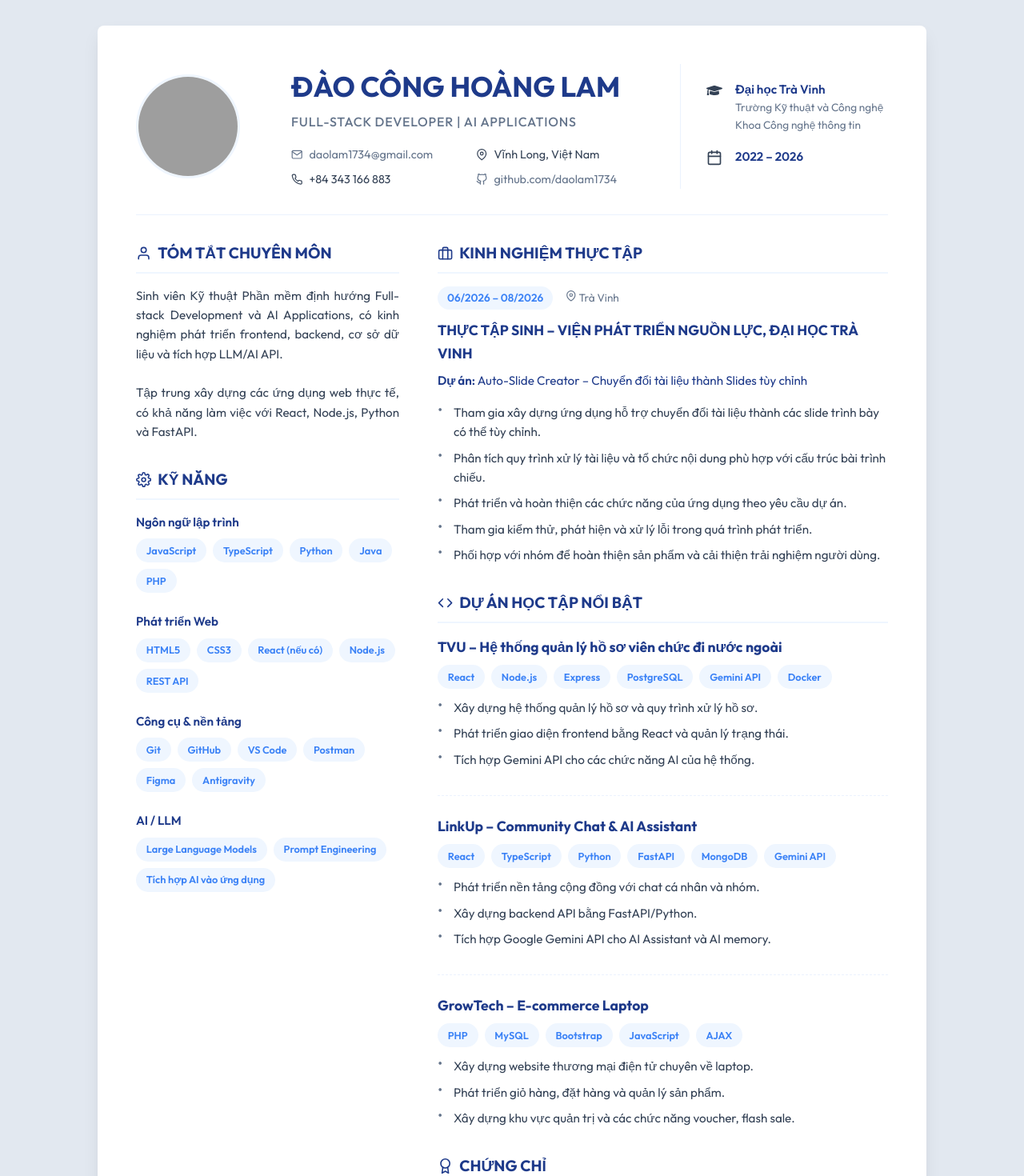
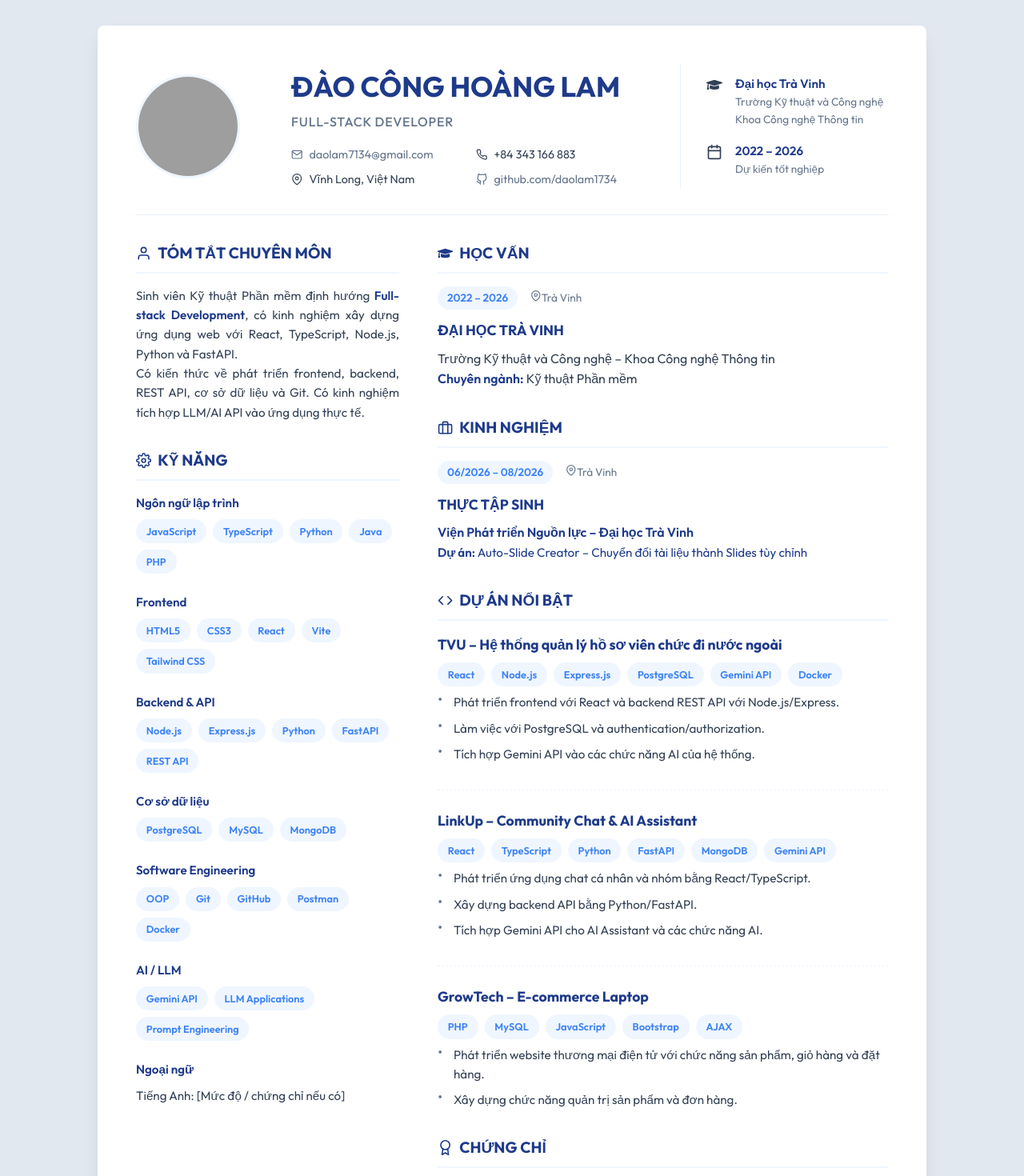
Before and after one commit to daolam1734/portfolio-cv, a React (Vite) app: page / in a window 1280 px wide. Shown: the top 1470 px of the page at 80% size. Built offline with nearby package versions, Linux system fonts and the light colour scheme; grey boxes are pictures that could not be loaded.

Commit message:
Update App.jsx content and HTML title

```diff
--- a/src/App.jsx
+++ b/src/App.jsx
@@ -1,207 +1,678 @@
 import React from 'react';
 import './index.css';
-import { FiMail, FiMapPin, FiPhone, FiGithub, FiCalendar, FiUser, FiSettings, FiBriefcase, FiCode, FiAward, FiTarget } from 'react-icons/fi';
+
+import {
+  FiMail,
+  FiMapPin,
+  FiPhone,
+  FiGithub,
+  FiCalendar,
+  FiUser,
+  FiSettings,
+  FiBriefcase,
+  FiCode,
+  FiAward,
+  FiTarget,
+} from 'react-icons/fi';
+
 import { FaGraduationCap } from 'react-icons/fa';
 
 function App() {
   return (
     <div className="container">
       <div className="cv-page">
-        {/* ================= HEADER ================= */}
+
+        {/* =====================================================
+            HEADER
+        ===================================================== */}
         <header className="cv-header animate-fade-in">
+
           <div className="header-left">
             <div className="profile-img">
-              {/* Thay src bằng link ảnh của bạn */}
-              <img src="https://i.pravatar.cc/300" alt="Profile" />
+              {/* Thay bằng ảnh cá nhân */}
+              <img
+                src="/profile.jpg"
+                alt="Đào Công Hoàng Lam"
+              />
             </div>
           </div>
 
           <div className="header-center">
             <h1>ĐÀO CÔNG HOÀNG LAM</h1>
-            <h2>FULL-STACK DEVELOPER | AI APPLICATIONS</h2>
+
+            <h2>
+              FULL-STACK DEVELOPER
+            </h2>
+
             <div className="contact-info">
-              <a href="mailto:daolam1734@gmail.com"><FiMail /> daolam1734@gmail.com</a>
-              <span><FiMapPin /> Vĩnh Long, Việt Nam</span>
-              <span><FiPhone /> +84 343 166 883</span>
-              <a href="https://github.com/daolam1734" target="_blank" rel="noreferrer"><FiGithub /> github.com/daolam1734</a>
+
+              <a href="mailto:daolam7134@gmail.com">
+                <FiMail />
+                daolam7134@gmail.com
+              </a>
+
+              <span>
+                <FiPhone />
+                +84 343 166 883
+              </span>
+
+              <span>
+                <FiMapPin />
+                Vĩnh Long, Việt Nam
+              </span>
+
+              <a
+                href="https://github.com/daolam1734"
+                target="_blank"
+                rel="noreferrer"
+              >
+                <FiGithub />
+                github.com/daolam1734
+              </a>
+
             </div>
           </div>
 
           <div className="header-right">
+
             <div className="header-edu-item">
-              <span className="icon"><FaGraduationCap /></span>
+              <span className="icon">
+                <FaGraduationCap />
+              </span>
+
               <div>
                 <strong>Đại học Trà Vinh</strong>
-                <p>Trường Kỹ thuật và Công nghệ<br />Khoa Công nghệ thông tin</p>
+
+                <p>
+                  Trường Kỹ thuật và Công nghệ
+                  <br />
+                  Khoa Công nghệ Thông tin
+                </p>
               </div>
             </div>
+
             <div className="header-edu-item">
-              <span className="icon"><FiCalendar /></span>
+              <span className="icon">
+                <FiCalendar />
+              </span>
+
               <div>
                 <strong>2022 – 2026</strong>
+                <p>Dự kiến tốt nghiệp</p>
               </div>
             </div>
+
           </div>
         </header>
 
+
         <main className="cv-layout">
-          {/* ================= CỘT TRÁI ================= */}
+
+          {/* =====================================================
+              LEFT COLUMN
+          ===================================================== */}
           <aside className="cv-left animate-fade-in delay-1">
 
+            {/* SUMMARY */}
             <section>
-              <h2><FiUser /> TÓM TẮT CHUYÊN MÔN</h2>
+
+              <h2>
+                <FiUser />
+                TÓM TẮT CHUYÊN MÔN
+              </h2>
+
               <p className="text-justify text-sm">
-                Sinh viên Kỹ thuật Phần mềm định hướng Full-stack Development
-                và AI Applications, có kinh nghiệm phát triển frontend, backend,
-                cơ sở dữ liệu và tích hợp LLM/AI API.<br /><br />
-                Tập trung xây dựng các ứng dụng web thực tế, có khả năng
-                làm việc với React, Node.js, Python và FastAPI.
+                Sinh viên Kỹ thuật Phần mềm định hướng
+                <strong> Full-stack Development</strong>, có kinh nghiệm
+                xây dựng ứng dụng web với React, TypeScript,
+                Node.js, Python và FastAPI.
               </p>
+
+              <p className="text-justify text-sm">
+                Có kiến thức về phát triển frontend, backend,
+                REST API, cơ sở dữ liệu và Git. Có kinh nghiệm
+                tích hợp LLM/AI API vào ứng dụng thực tế.
+              </p>
+
             </section>
 
+
+            {/* SKILLS */}
             <section>
-              <h2><FiSettings /> KỸ NĂNG</h2>
 
+              <h2>
+                <FiSettings />
+                KỸ NĂNG
+              </h2>
+
+
+              {/* Programming */}
               <div className="skill-group">
+
                 <strong>Ngôn ngữ lập trình</strong>
+
                 <div className="badges">
-                  <span className="badge">JavaScript</span>
-                  <span className="badge">TypeScript</span>
-                  <span className="badge">Python</span>
-                  <span className="badge">Java</span>
-                  <span className="badge">PHP</span>
+
+                  <span className="badge">
+                    JavaScript
+                  </span>
+
+                  <span className="badge">
+                    TypeScript
+                  </span>
+
+                  <span className="badge">
+                    Python
+                  </span>
+
+                  <span className="badge">
+                    Java
+                  </span>
+
+                  <span className="badge">
+                    PHP
+                  </span>
+
                 </div>
+
               </div>
 
+
+              {/* Frontend */}
               <div className="skill-group">
-                <strong>Phát triển Web</strong>
+
+                <strong>Frontend</strong>
+
                 <div className="badges">
-                  <span className="badge">HTML5</span>
-                  <span className="badge">CSS3</span>
-                  <span className="badge">React (nếu có)</span>
-                  <span className="badge">Node.js</span>
-                  <span className="badge">REST API</span>
+
+                  <span className="badge">
+                    HTML5
+                  </span>
+
+                  <span className="badge">
+                    CSS3
+                  </span>
+
+                  <span className="badge">
+                    React
+                  </span>
+
+                  <span className="badge">
+                    Vite
+                  </span>
+
+                  <span className="badge">
+                    Tailwind CSS
+                  </span>
+
                 </div>
+
               </div>
 
+
+              {/* Backend */}
               <div className="skill-group">
-                <strong>Công cụ & nền tảng</strong>
+
+                <strong>Backend & API</strong>
+
                 <div className="badges">
-                  <span className="badge">Git</span>
-                  <span className="badge">GitHub</span>
-                  <span className="badge">VS Code</span>
-                  <span className="badge">Postman</span>
-                  <span className="badge">Figma</span>
-                  <span className="badge">Antigravity</span>
+
+                  <span className="badge">
+                    Node.js
+                  </span>
+
+                  <span className="badge">
+                    Express.js
+                  </span>
+
+                  <span className="badge">
+                    Python
+                  </span>
+
+                  <span className="badge">
+                    FastAPI
+                  </span>
+
+                  <span className="badge">
+                    REST API
+                  </span>
+
                 </div>
+
               </div>
 
+
+              {/* Database */}
               <div className="skill-group">
+
+                <strong>Cơ sở dữ liệu</strong>
+
+                <div className="badges">
+
+                  <span className="badge">
+                    PostgreSQL
+                  </span>
+
+                  <span className="badge">
+                    MySQL
+                  </span>
+
+                  <span className="badge">
+                    MongoDB
+                  </span>
+
+                </div>
+
+              </div>
+
+
+              {/* Software Engineering */}
+              <div className="skill-group">
+
+                <strong>Software Engineering</strong>
+
+                <div className="badges">
+
+                  <span className="badge">
+                    OOP
+                  </span>
+
+                  <span className="badge">
+                    Git
+                  </span>
+
+                  <span className="badge">
+                    GitHub
+                  </span>
+
+                  <span className="badge">
+                    Postman
+                  </span>
+
+                  <span className="badge">
+                    Docker
+                  </span>
+
+                </div>
+
+              </div>
+
+
+              {/* AI */}
+              <div className="skill-group">
+
                 <strong>AI / LLM</strong>
+
                 <div className="badges">
-                  <span className="badge">Large Language Models</span>
-                  <span className="badge">Prompt Engineering</span>
-                  <span className="badge">Tích hợp AI vào ứng dụng</span>
+
+                  <span className="badge">
+                    Gemini API
+                  </span>
+
+                  <span className="badge">
+                    LLM Applications
+                  </span>
+
+                  <span className="badge">
+                    Prompt Engineering
+                  </span>
+
                 </div>
+
               </div>
+
+
+              {/* English */}
+              <div className="skill-group">
+
+                <strong>Ngoại ngữ</strong>
+
+                <p className="text-sm">
+                  Tiếng Anh: [Mức độ / chứng chỉ nếu có]
+                </p>
+
+              </div>
+
             </section>
+
           </aside>
 
-          {/* ================= CỘT PHẢI ================= */}
+
+          {/* =====================================================
+              RIGHT COLUMN
+          ===================================================== */}
           <div className="cv-right animate-fade-in delay-2">
 
+
+            {/* =====================================================
+                EDUCATION
+            ===================================================== */}
             <section>
-              <h2><FiBriefcase /> KINH NGHIỆM THỰC TẬP</h2>
+
+              <h2>
+                <FaGraduationCap />
+                HỌC VẤN
+              </h2>
+
               <div className="timeline-header">
-                <span className="date-badge">06/2026 – 08/2026</span>
-                <span className="location"><FiMapPin /> Trà Vinh</span>
+
+                <span className="date-badge">
+                  2022 – 2026
+                </span>
+
+                <span className="location">
+                  <FiMapPin />
+                  Trà Vinh
+                </span>
+
               </div>
-              <h3 className="job-title">THỰC TẬP SINH – VIỆN PHÁT TRIỂN NGUỒN LỰC, ĐẠI HỌC TRÀ VINH</h3>
-              <p className="project-name"><strong>Dự án:</strong> Auto-Slide Creator – Chuyển đổi tài liệu thành Slides tùy chỉnh</p>
-              <ul className="bullet-list">
-                <li>Tham gia xây dựng ứng dụng hỗ trợ chuyển đổi tài liệu thành các slide trình bày có thể tùy chỉnh.</li>
-                <li>Phân tích quy trình xử lý tài liệu và tổ chức nội dung phù hợp với cấu trúc bài trình chiếu.</li>
-                <li>Phát triển và hoàn thiện các chức năng của ứng dụng theo yêu cầu dự án.</li>
-                <li>Tham gia kiểm thử, phát hiện và xử lý lỗi trong quá trình phát triển.</li>
-                <li>Phối hợp với nhóm để hoàn thiện sản phẩm và cải thiện trải nghiệm người dùng.</li>
-              </ul>
+
+              <h3 className="job-title">
+                ĐẠI HỌC TRÀ VINH
+              </h3>
+
+              <p>
+                Trường Kỹ thuật và Công nghệ –
+                Khoa Công nghệ Thông tin
+              </p>
+
+              <p>
+                <strong>Chuyên ngành:</strong> Kỹ thuật Phần mềm
+              </p>
+
             </section>
 
+
+            {/* =====================================================
+                INTERNSHIP
+            ===================================================== */}
             <section>
-              <h2><FiCode /> DỰ ÁN HỌC TẬP NỔI BẬT</h2>
 
-              <div className="project-item">
-                <h3>TVU – Hệ thống quản lý hồ sơ viên chức đi nước ngoài</h3>
-                <div className="badges" style={{ marginBottom: '0.75rem' }}>
-                  <span className="badge">React</span>
-                  <span className="badge">Node.js</span>
-                  <span className="badge">Express</span>
-                  <span className="badge">PostgreSQL</span>
-                  <span className="badge">Gemini API</span>
-                  <span className="badge">Docker</span>
-                </div>
-                <ul className="bullet-list">
-                  <li>Xây dựng hệ thống quản lý hồ sơ và quy trình xử lý hồ sơ.</li>
-                  <li>Phát triển giao diện frontend bằng React và quản lý trạng thái.</li>
-                  <li>Tích hợp Gemini API cho các chức năng AI của hệ thống.</li>
-                </ul>
+              <h2>
+                <FiBriefcase />
+                KINH NGHIỆM
+              </h2>
+
+              <div className="timeline-header">
+
+                <span className="date-badge">
+                  06/2026 – 08/2026
+                </span>
+
+                <span className="location">
+                  <FiMapPin />
+                  Trà Vinh
+                </span>
+
               </div>
 
+              <h3 className="job-title">
+                THỰC TẬP SINH
+              </h3>
+
+              <p>
+                <strong>
+                  Viện Phát triển Nguồn lực –
+                  Đại học Trà Vinh
+                </strong>
+              </p>
+
+              <p className="project-name">
+                <strong>Dự án:</strong>{' '}
+                Auto-Slide Creator – Chuyển đổi tài liệu
+                thành Slides tùy chỉnh
+              </p>
+
+            </section>
+
+
+            {/* =====================================================
+                PROJECTS
+            ===================================================== */}
+            <section>
+
+              <h2>
+                <FiCode />
+                DỰ ÁN NỔI BẬT
+              </h2>
+
+
+              {/* Project 1 */}
               <div className="project-item">
-                <h3>LinkUp – Community Chat & AI Assistant</h3>
-                <div className="badges" style={{ marginBottom: '0.75rem' }}>
-                  <span className="badge">React</span>
-                  <span className="badge">TypeScript</span>
-                  <span className="badge">Python</span>
-                  <span className="badge">FastAPI</span>
-                  <span className="badge">MongoDB</span>
-                  <span className="badge">Gemini API</span>
+
+                <h3>
+                  TVU – Hệ thống quản lý hồ sơ viên chức
+                  đi nước ngoài
+                </h3>
+
+                <div
+                  className="badges"
+                  style={{ marginBottom: '0.5rem' }}
+                >
+
+                  <span className="badge">
+                    React
+                  </span>
+
+                  <span className="badge">
+                    Node.js
+                  </span>
+
+                  <span className="badge">
+                    Express.js
+                  </span>
+
+                  <span className="badge">
+                    PostgreSQL
+                  </span>
+
+                  <span className="badge">
+                    Gemini API
+                  </span>
+
+                  <span className="badge">
+                    Docker
+                  </span>
+
                 </div>
+
                 <ul className="bullet-list">
-                  <li>Phát triển nền tảng cộng đồng với chat cá nhân và nhóm.</li>
-                  <li>Xây dựng backend API bằng FastAPI/Python.</li>
-                  <li>Tích hợp Google Gemini API cho AI Assistant và AI memory.</li>
+
+                  <li>
+                    Phát triển frontend với React và
+                    backend REST API với Node.js/Express.
+                  </li>
+
+                  <li>
+                    Làm việc với PostgreSQL và
+                    authentication/authorization.
+                  </li>
+
+                  <li>
+                    Tích hợp Gemini API vào các chức năng
+                    AI của hệ thống.
+                  </li>
+
                 </ul>
+
               </div>
 
+
+              {/* Project 2 */}
               <div className="project-item">
-                <h3>GrowTech – E-commerce Laptop</h3>
-                <div className="badges" style={{ marginBottom: '0.75rem' }}>
-                  <span className="badge">PHP</span>
-                  <span className="badge">MySQL</span>
-                  <span className="badge">Bootstrap</span>
-                  <span className="badge">JavaScript</span>
-                  <span className="badge">AJAX</span>
+
+                <h3>
+                  LinkUp – Community Chat & AI Assistant
+                </h3>
+
+                <div
+                  className="badges"
+                  style={{ marginBottom: '0.5rem' }}
+                >
+
+                  <span className="badge">
+                    React
+                  </span>
+
+                  <span className="badge">
+                    TypeScript
+                  </span>
+
+                  <span className="badge">
+                    Python
+                  </span>
+
+                  <span className="badge">
+                    FastAPI
+                  </span>
+
+                  <span className="badge">
+                    MongoDB
+                  </span>
+
+                  <span className="badge">
+                    Gemini API
+                  </span>
+
                 </div>
+
                 <ul className="bullet-list">
-                  <li>Xây dựng website thương mại điện tử chuyên về laptop.</li>
-                  <li>Phát triển giỏ hàng, đặt hàng và quản lý sản phẩm.</li>
-                  <li>Xây dựng khu vực quản trị và các chức năng voucher, flash sale.</li>
+
+                  <li>
+                    Phát triển ứng dụng chat cá nhân và
+                    nhóm bằng React/TypeScript.
+                  </li>
+
+                  <li>
+                    Xây dựng backend API bằng
+                    Python/FastAPI.
+                  </li>
+
+                  <li>
+                    Tích hợp Gemini API cho AI Assistant
+                    và các chức năng AI.
+                  </li>
+
                 </ul>
+
               </div>
+
+
+              {/* Project 3 */}
+              <div className="project-item">
+
+                <h3>
+                  GrowTech – E-commerce Laptop
+                </h3>
+
+                <div
+                  className="badges"
+                  style={{ marginBottom: '0.5rem' }}
+                >
+
+                  <span className="badge">
+                    PHP
+                  </span>
+
+                  <span className="badge">
+                    MySQL
+                  </span>
+
+                  <span className="badge">
+                    JavaScript
+                  </span>
+
+                  <span className="badge">
+                    Bootstrap
+                  </span>
+
+                  <span className="badge">
+                    AJAX
+                  </span>
+
+                </div>
+
+                <ul className="bullet-list">
+
+                  <li>
+                    Phát triển website thương mại điện tử
+                    với chức năng sản phẩm, giỏ hàng và
+                    đặt hàng.
+                  </li>
+
+                  <li>
+                    Xây dựng chức năng quản trị sản phẩm
+                    và đơn hàng.
+                  </li>
+
+                </ul>
+
+              </div>
+
             </section>
 
+
+            {/* =====================================================
+                CERTIFICATION
+            ===================================================== */}
             <section>
-              <h2><FiAward /> CHỨNG CHỈ</h2>
+
+              <h2>
+                <FiAward />
+                CHỨNG CHỈ
+              </h2>
+
               <div className="cert-item">
-                <h3>Google UX Design Professional Certificate</h3>
-                <p className="text-secondary">Google / Coursera &nbsp;|&nbsp; 09/11/2025</p>
+
+                <h3>
+                  Google UX Design Professional Certificate
+                </h3>
+
+                <p className="text-secondary">
+                  Google / Coursera
+                  &nbsp;|&nbsp;
+                  09/11/2025
+                </p>
+
               </div>
+
             </section>
 
+
+            {/* =====================================================
+                CAREER OBJECTIVE
+            ===================================================== */}
             <section>
-              <h2><FiTarget /> ĐỊNH HƯỚNG PHÁT TRIỂN</h2>
+
+              <h2>
+                <FiTarget />
+                MỤC TIÊU NGHỀ NGHIỆP
+              </h2>
+
               <p className="text-justify text-sm">
-                Tìm kiếm cơ hội việc làm / Fresher ở vị trí <strong>Full-stack Developer</strong> hoặc <strong>AI Application Developer</strong>, nơi có thể áp dụng kiến thức và kỹ năng để xây dựng các sản phẩm thực tế và tạo ra giá trị cho người dùng.
+
+                Ứng tuyển vị trí{' '}
+                <strong>Intern / Fresher Full-stack Developer</strong>,
+                định hướng phát triển chuyên sâu về frontend,
+                backend và xây dựng các ứng dụng web thực tế.
+
               </p>
+
             </section>
+
           </div>
+
         </main>
+
       </div>
 
+
       <footer>
-        <p>© 2026 daolam1734. All Rights Reserved.</p>
+        <p>
+          © 2026 Đào Công Hoàng Lam
+        </p>
       </footer>
+
     </div>
   );
 }
```
